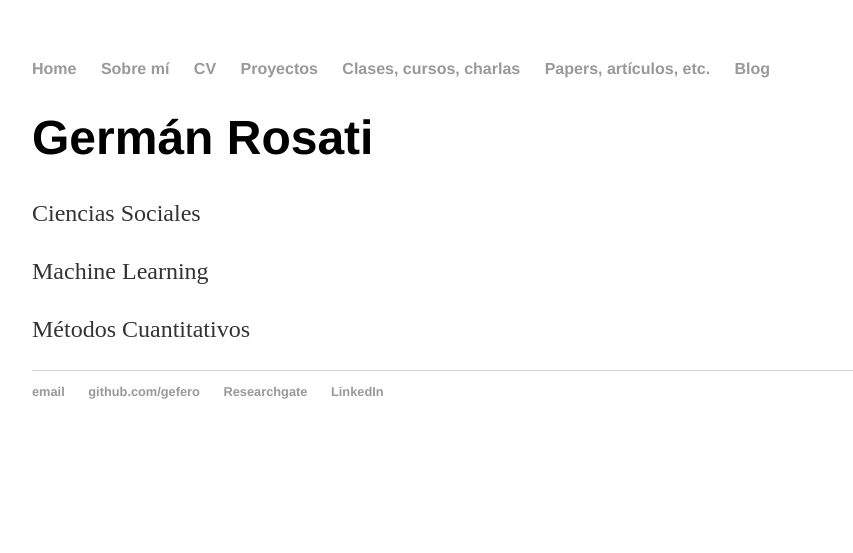
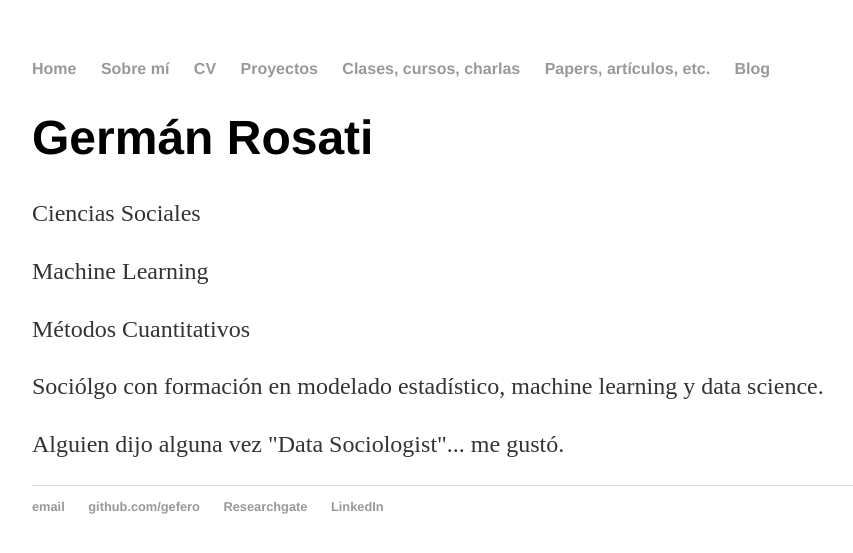
Before and after one commit to gefero/gefero.github.io, a Jekyll site: the page built from index.html, in a window 1280 px wide. Shown: the top 553 px of the page, without its empty margins (160-1013 px from the left). Built offline with Jekyll 4.4.1, drawn with Linux system fonts in a browser that asks for light colours.

Commit message:
Updt index home

```diff
--- a/index.html
+++ b/index.html
@@ -7,4 +7,7 @@ title: Germán Rosati
 	<p>Ciencias Sociales</p>
 	<p>Machine Learning</p>
 	<p>Métodos Cuantitativos</p>
+	<p>Sociólgo con formación en modelado estadístico, machine learning y data science.</p>
+	<p>Alguien dijo alguna vez "Data Sociologist"... me gustó.</p>
+
 </div><!-- /.blurb -->
```
